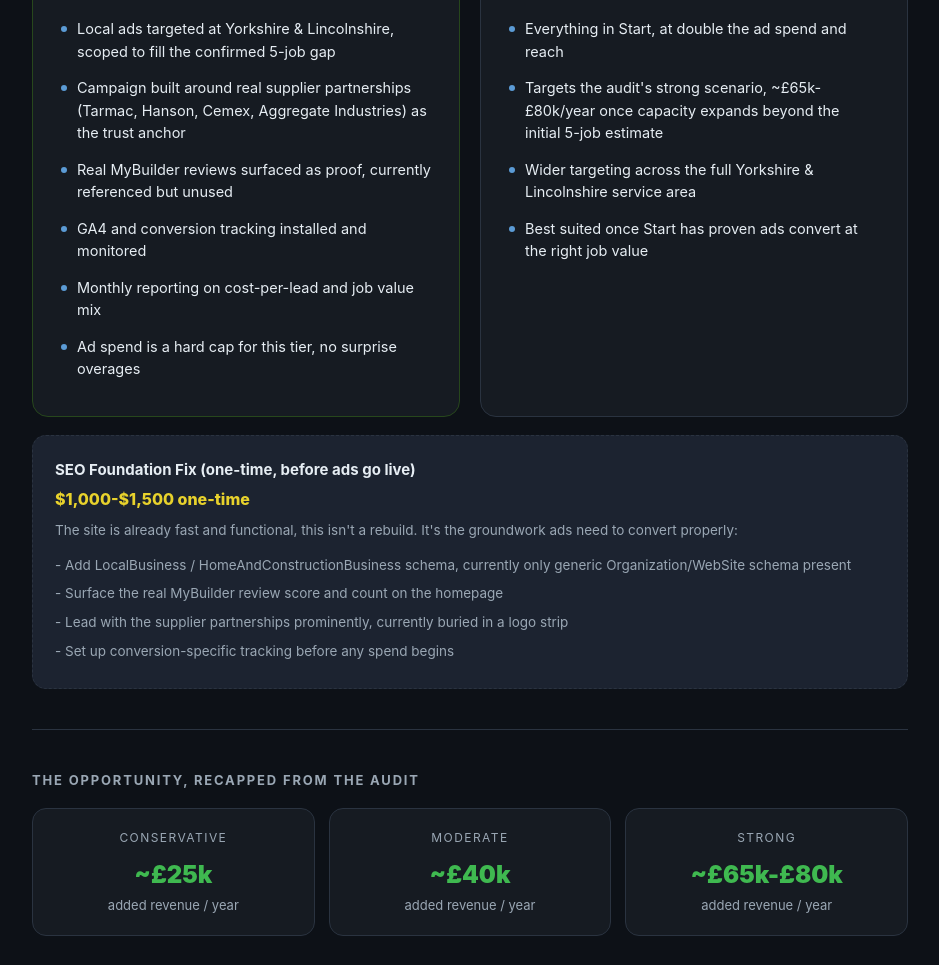
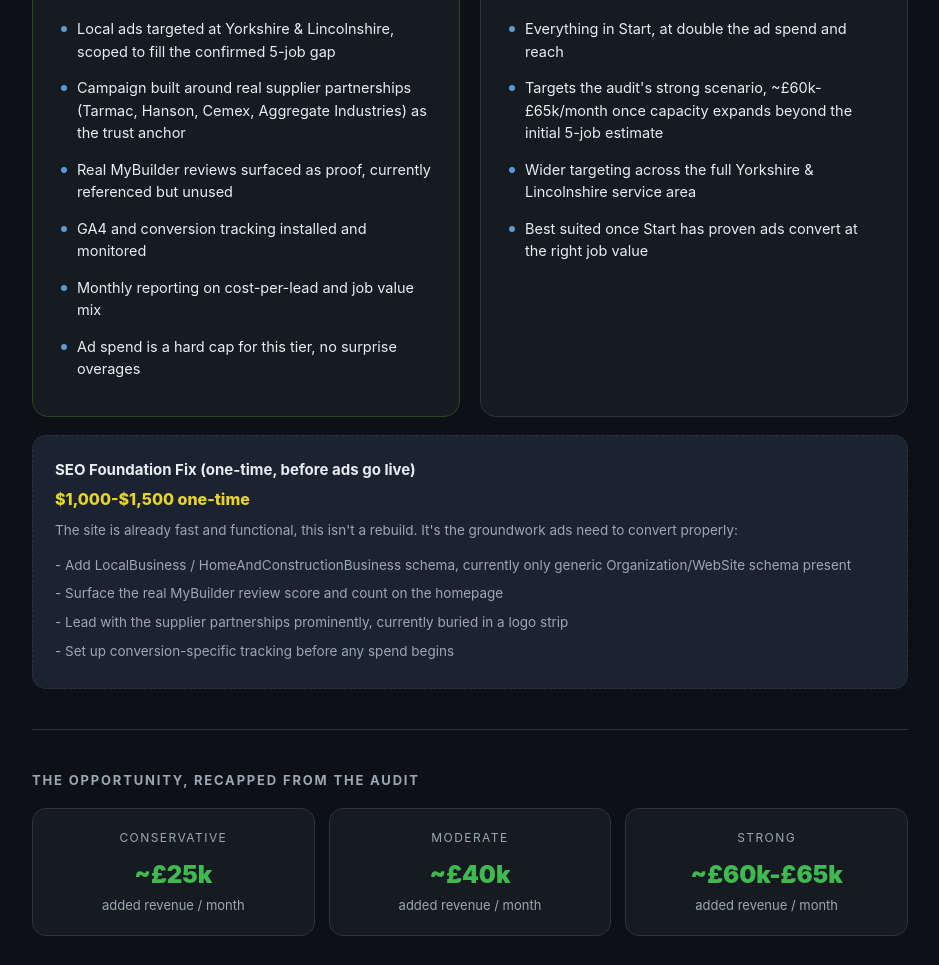
Before and after one commit to andrei170/tpc-landscapes-packages, a plain HTML site: page index.html in a window 1280 px wide. Shown: the part 703-1668 px from the top of the page, without its empty margins (170-1109 px from the left). Drawn offline with Linux system fonts and the light colour scheme.

Commit message:
Reframe opportunity numbers as monthly, not annual

```diff
--- a/index.html
+++ b/index.html
@@ -106,7 +106,7 @@
         <div class="split">$2,000 ad spend / $2,000 management</div>
         <ul class="feat">
           <li>Everything in Start, at double the ad spend and reach</li>
-          <li>Targets the audit's strong scenario, ~&pound;65k-&pound;80k/year once capacity expands beyond the initial 5-job estimate</li>
+          <li>Targets the audit's strong scenario, ~&pound;60k-&pound;65k/month once capacity expands beyond the initial 5-job estimate</li>
           <li>Wider targeting across the full Yorkshire &amp; Lincolnshire service area</li>
           <li>Best suited once Start has proven ads convert at the right job value</li>
         </ul>
@@ -129,9 +129,9 @@
   <section>
     <div class="h">The Opportunity, Recapped From The Audit</div>
     <div class="opp">
-      <div class="ocard"><div class="lab">Conservative</div><div class="big">~&pound;25k</div><div class="small">added revenue / year</div></div>
-      <div class="ocard"><div class="lab">Moderate</div><div class="big">~&pound;40k</div><div class="small">added revenue / year</div></div>
-      <div class="ocard"><div class="lab">Strong</div><div class="big">~&pound;65k-&pound;80k</div><div class="small">added revenue / year</div></div>
+      <div class="ocard"><div class="lab">Conservative</div><div class="big">~&pound;25k</div><div class="small">added revenue / month</div></div>
+      <div class="ocard"><div class="lab">Moderate</div><div class="big">~&pound;40k</div><div class="small">added revenue / month</div></div>
+      <div class="ocard"><div class="lab">Strong</div><div class="big">~&pound;60k-&pound;65k</div><div class="small">added revenue / month</div></div>
     </div>
   </section>
 
```
